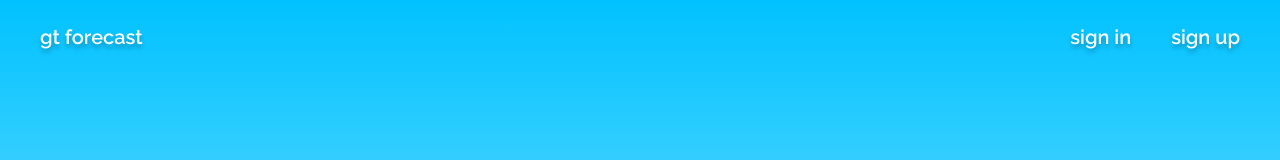
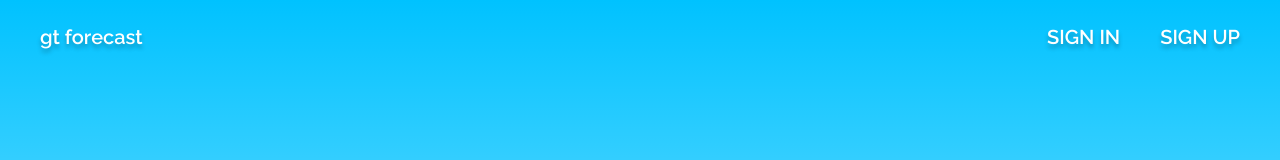
Before and after one commit to GTWeatherForcast/weather-client, a React (Create React App) app: page / in a window 1280 px wide. Shown: the top 160 px of the page. Built offline with nearby package versions, Linux system fonts and the light colour scheme; the HTML template or start-up script is replaced by a standard one.

Commit message:
10312023

```diff
--- a/src/components/landing/Landing.js
+++ b/src/components/landing/Landing.js
@@ -44,8 +44,8 @@ export function LandingCard({ setCardIndex, cardIndex = 1 }) {
             <li><button className={`${styles.fakeLink} ${styles.textStyle}`} onClick={returnToLanding}>gt forecast</button></li>
           </ol>
           <ol>
-            <li><button className={`${styles.fakeLink} ${styles.textStyle}`} onClick={toggleSignIn}>sign in</button></li>
-            <li><button className={`${styles.fakeLink} ${styles.textStyle}`} onClick={toggleSignUp}>sign up</button></li>
+            <li><button className={`${styles.fakeLink} ${styles.textStyle}`} onClick={toggleSignIn}>SIGN IN</button></li>
+            <li><button className={`${styles.fakeLink} ${styles.textStyle}`} onClick={toggleSignUp}>SIGN UP</button></li>
           </ol>
         </nav>
       </div>
```
